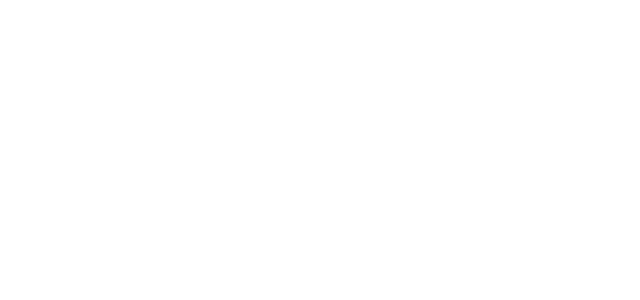
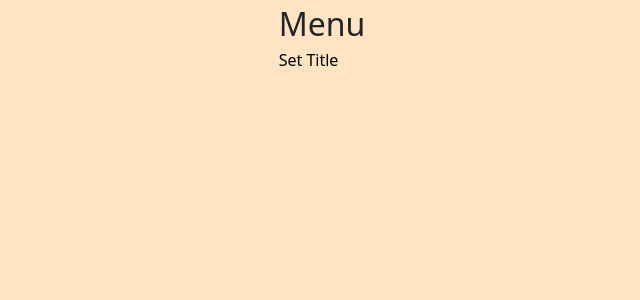
Before and after one commit to copterbuddy/MyNg, an Angular app: page /devs in a window 1280 px wide. Before the commit this address led to /. Shown: the top 300 px of the page, without its empty margins (318-958 px from the left). Built offline with nearby package versions, Linux system fonts and the light colour scheme.

Commit message:
add component set-title

```diff
--- a/src/app/app.routes.ts
+++ b/src/app/app.routes.ts
@@ -1,14 +1,20 @@
 import { Routes } from "@angular/router";
 import { DevsComponent } from "./components/devs/devs.component";
+import { SetTitleComponent } from "./components/devs/set-title/set-title.component";
 
 export const routes: Routes = [
   {
     path: '',
-    redirectTo: '/dev',
-    pathMatch: 'full'
+    redirectTo: '/devs',
+    pathMatch: 'full',
+    title: 'devs'
   },
   {
-    path: 'dev',
+    path: 'devs',
     component: DevsComponent
+  },
+  {
+    path: 'devs/set-title',
+    component: SetTitleComponent
   }
 ]
--- a/src/app/components/devs/devs.component.css
+++ b/src/app/components/devs/devs.component.css
@@ -0,0 +1,18 @@
+.page {
+  background-color: bisque;
+}
+
+a {
+  text-decoration: none;
+  color: black;
+}
+
+.submenu :hover {
+  color: blue;
+  background-color: yellow;
+}
+
+.container-small {
+  width: 720px;
+  height: 100vh;
+}
--- a/src/app/components/devs/devs.component.html
+++ b/src/app/components/devs/devs.component.html
@@ -1,3 +1,11 @@
-<p>devs works!</p>
-<!-- <button class="btn btn-primary">Primary</button>
-<button class="btn btn-secondary">Secondary</button> -->
+<div class="page d-flex justify-content-center">
+  <div class="container-small d-flex justify-content-center">
+    <div class="d-flex flex-column">
+      <app-header></app-header>
+
+      <div class="submenu">
+        <a routerLink="/devs/set-title">Set Title</a>
+      </div>
+    </div>
+  </div>
+</div>
--- a/src/app/components/devs/devs.component.ts
+++ b/src/app/components/devs/devs.component.ts
@@ -1,10 +1,9 @@
 import { Component } from '@angular/core';
+import { RouterLink } from '@angular/router';
 
 @Component({
   selector: 'app-devs',
   templateUrl: './devs.component.html',
   styleUrls: ['./devs.component.css']
 })
-export class DevsComponent {
-
-}
+export class DevsComponent{}
--- /dev/null
+++ b/src/app/components/devs/header/header.component.html
@@ -0,0 +1,3 @@
+<div class="d-flex flex-column">
+  <label class="fs-2">Menu</label>
+</div>
--- /dev/null
+++ b/src/app/components/devs/set-title/set-title.component.html
@@ -0,0 +1 @@
+<p>set-title works!</p>
--- /dev/null
+++ b/src/app/components/devs/set-title/set-title.component.ts
@@ -0,0 +1,15 @@
+import { Component, inject, OnInit } from '@angular/core';
+import { Title } from '@angular/platform-browser';
+
+@Component({
+  selector: 'app-set-title',
+  templateUrl: './set-title.component.html',
+  styleUrls: ['./set-title.component.css']
+})
+export class SetTitleComponent  implements OnInit {
+  titleService = inject(Title);
+
+  ngOnInit(): void {
+    this.titleService.setTitle("Cop title");
+  }
+}
--- a/src/styles.css
+++ b/src/styles.css
@@ -1 +1,4 @@
 /* You can add global styles to this file, and also import other style files */
+:root {
+  background-color: bisque;
+}
```
Also changed, not shown: src/app/app.module.ts (+9 -4 lines), src/app/components/devs/header/header.component.ts (added, +10 -0 lines), src/app/components/devs/header/header.component.css (added), src/app/components/devs/set-title/set-title.component.css (added), 2 other files (tests, documents, lock files or other folders).
